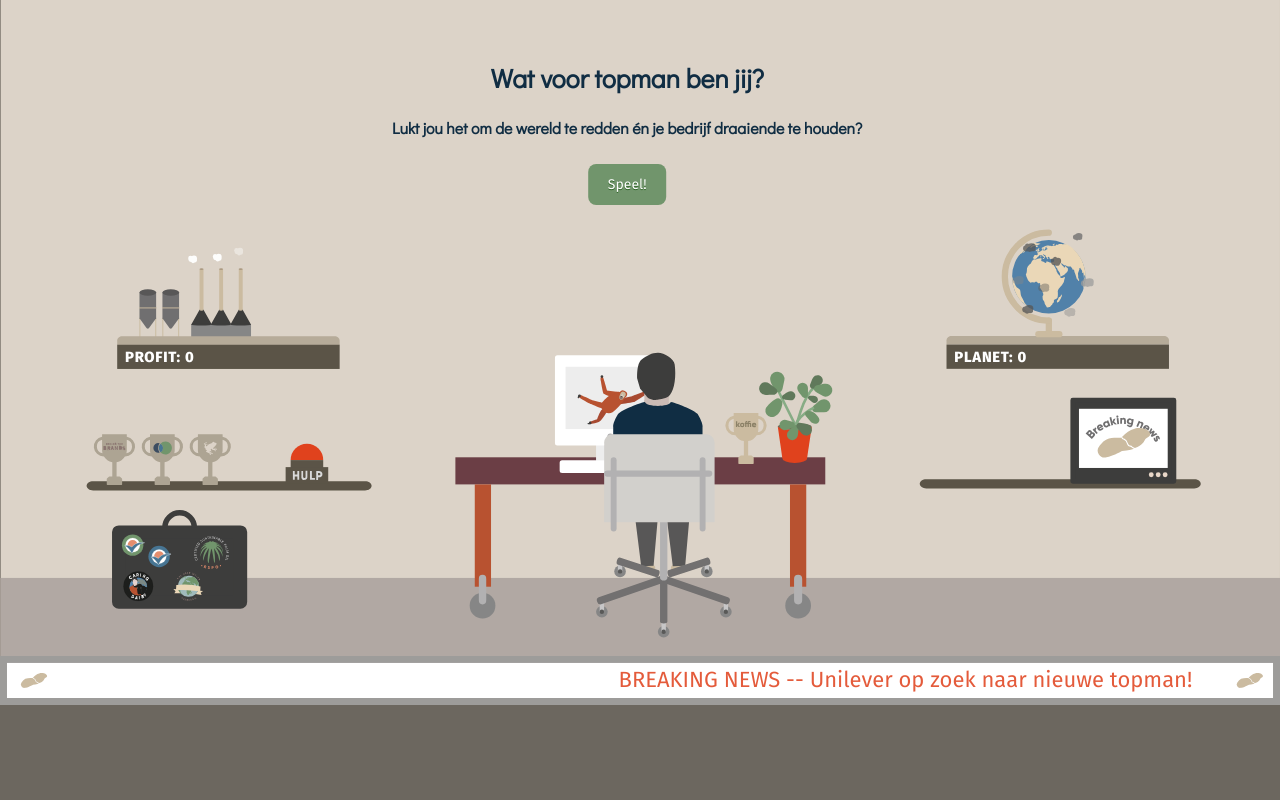
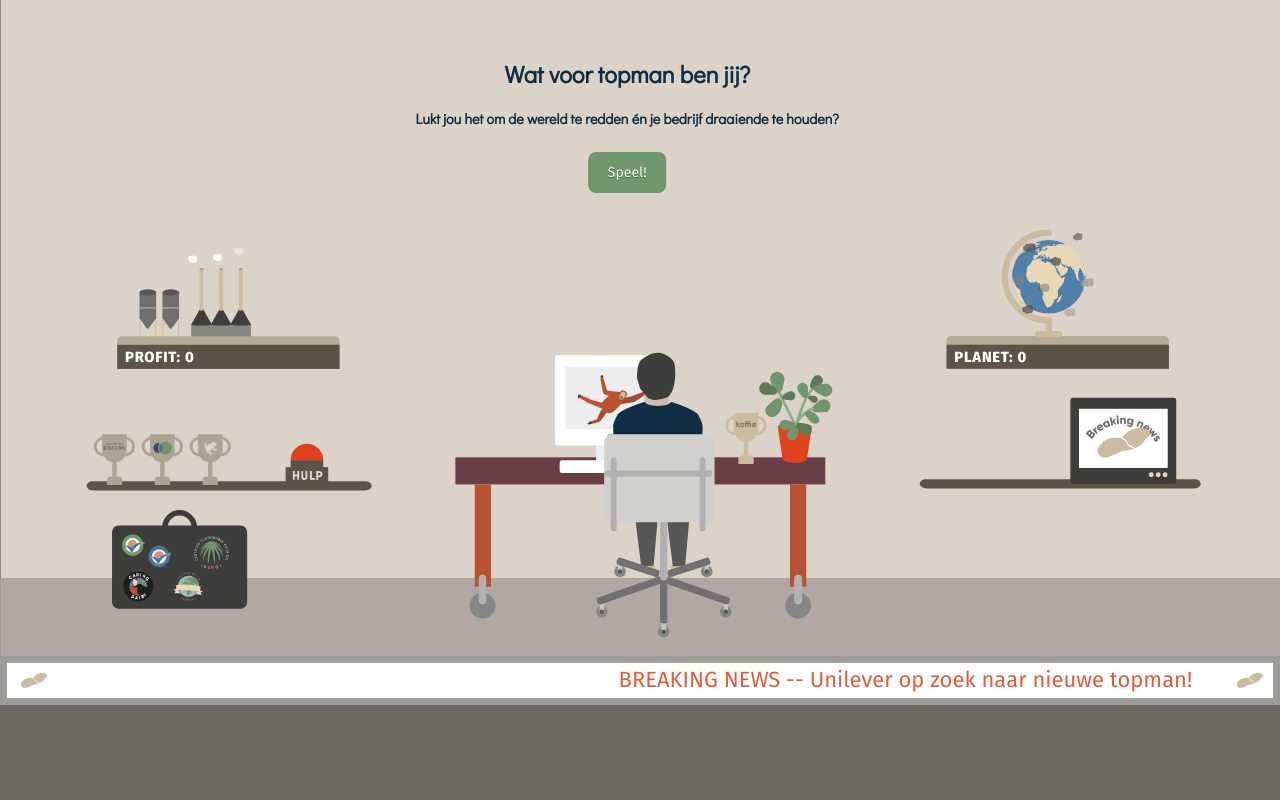
Before and after one commit to anoukruhaak/topmannetje, a PHP site: page /game.html in a window 1280 px wide. Run offline with PHP 8.4, Linux system fonts and the light colour scheme.

Commit message:
font size

```diff
--- a/css/main.css
+++ b/css/main.css
@@ -4,7 +4,7 @@ body {
   height:100%;
   margin:0;
   padding: 0;
-  font-size: 100%;
+  font-size: 90%;
   font-family: Didact Gothic, sans-serif;
   background-color: #6C675F;
 }
@@ -75,7 +75,7 @@ h1 {
   width: 70%;
   transform: translate(30%, 0%);
   text-align: left;
-  font-size: 0.85em;
+  font-size: 0.9em;
   font-weight: 600;
   color: #292828;
 }
```
